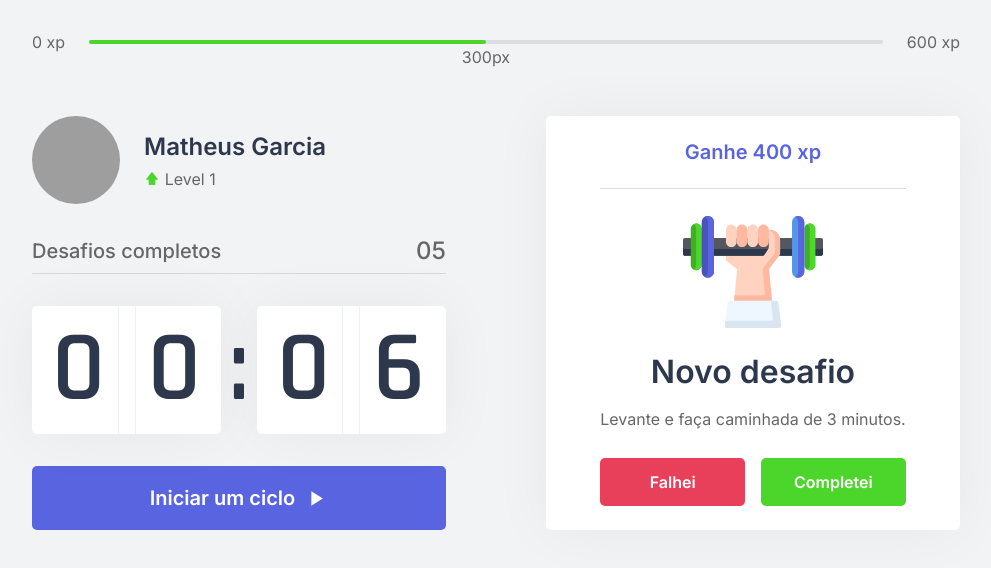
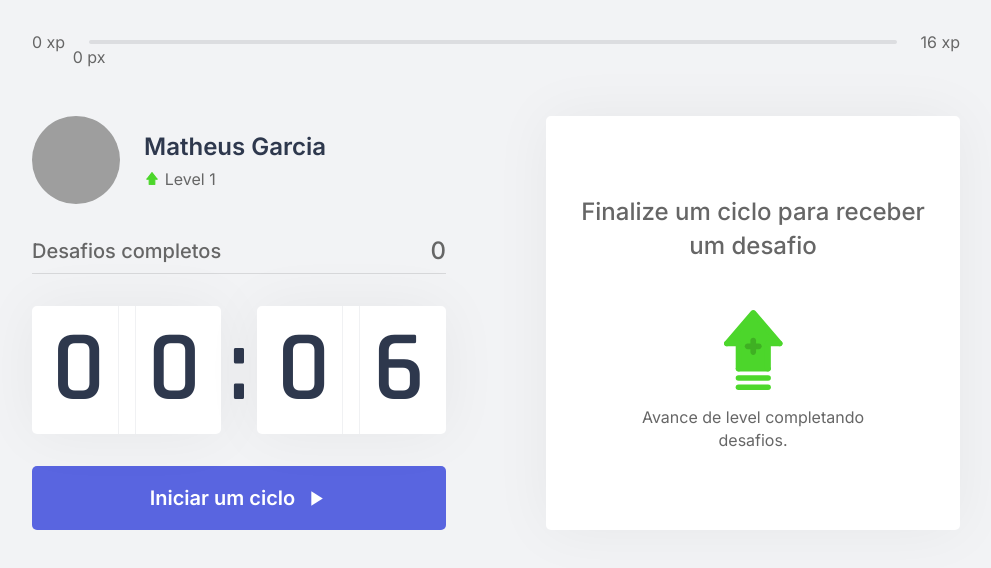
Before and after one commit to garciamendes/Move.it, a Next.js app in the folder frontend-next/: page / in a window 1280 px wide. Shown: the top 568 px of the page, without its empty margins (144-1135 px from the left). Built offline with nearby package versions, Linux system fonts and the light colour scheme; grey boxes are pictures that could not be loaded.

Commit message:
ContextApi completed

```diff
--- a/frontend-next/src/components/ChallengeBox.tsx
+++ b/frontend-next/src/components/ChallengeBox.tsx
@@ -1,24 +1,29 @@
+// React
+import { useContext } from 'react'
+
 // Local
+import { ChallengesContext } from '../contexts/ChallengesContext'
 import styles from '../styles/components/ChallengeBox.module.scss'
 
 export function ChallengeBox() {
-  const hasActiveChallenge = true
+  const { activeChallenge, resetChallenge } = useContext(ChallengesContext)
 
   return (
     <div className={styles.challengeBoxContainer}>
-      { hasActiveChallenge ? (
+      { activeChallenge ? (
 
         <div className={styles.challengeActive}>
-          <header>Ganhe 400 xp</header>
+          <header>Ganhe {activeChallenge.amount} xp</header>
           <main>
-            <img src="../../assets/icons/body.svg" alt=""/>
+            <img src={`../../assets/icons/${activeChallenge.type}.svg`} alt=""/>
             <strong>Novo desafio</strong>
-            <p>Levante e faça caminhada de 3 minutos.</p>
+            <p>{activeChallenge.description}</p>
           </main>
           <footer>
             <button
               type='button'
               className={styles.challengeFailedButton}
+              onClick={resetChallenge}
             >
               Falhei
             </button>
--- a/frontend-next/src/components/CompletedChallenges.tsx
+++ b/frontend-next/src/components/CompletedChallenges.tsx
@@ -1,11 +1,17 @@
+// React
+import { useContext } from 'react'
+
 // Local
 import styles from '../styles/components/CompletedChallenges.module.scss'
+import { ChallengesContext } from '../contexts/ChallengesContext'
 
 export function CompletedChallenges() {
+  const { challengesCompleted } = useContext(ChallengesContext)
+
   return (
     <div className={styles.completedChallengesContainer}>
       <span>Desafios completos</span>
-      <span>05</span>
+      <span>{challengesCompleted}</span>
     </div>
   )
 }
--- a/frontend-next/src/components/Countdown.tsx
+++ b/frontend-next/src/components/Countdown.tsx
@@ -1,5 +1,5 @@
 // React
-import { useState, useEffect } from 'react'
+import { useState, useEffect, useContext } from 'react'
 
 // Third party
 import { FcApproval } from 'react-icons/fc'
@@ -8,11 +8,14 @@ import { IoMdClose } from 'react-icons/io'
 
 // Local
 import styles from '../styles/components/Countdown.module.scss'
+import { ChallengesContext } from '../contexts/ChallengesContext'
 
 // javascript
 let countdownTimeout: NodeJS.Timeout
 
 export function Countdown() {
+  const { startNewChallenge } = useContext(ChallengesContext)
+
   const [time, setTime] = useState(.1 * 60)
   const [isActive, setIsActive] = useState(false)
   const [hasFinished, setHasFinished] = useState(false)
@@ -42,6 +45,7 @@ export function Countdown() {
     } else if (isActive && time == 0) {
       setHasFinished(true)
       setIsActive(false)
+      startNewChallenge()
     }
   }, [isActive, time])
 
--- a/frontend-next/src/components/ExperienceBar.tsx
+++ b/frontend-next/src/components/ExperienceBar.tsx
@@ -1,18 +1,26 @@
+// React
+import { useContext } from 'react'
+
 // Local
 import styles from '../styles/components/ExperienceBar.module.scss'
+import { ChallengesContext } from '../contexts/ChallengesContext'
 
 export function ExperienceBar() {
+  const { currentExperience, experienceToNextLevel } = useContext(ChallengesContext)
+
+  const porcentToNextLevel = Math.round(currentExperience * 100) / experienceToNextLevel
+
   return (
     <header className={styles.experienceBar}>
       <span>0 xp</span>
       <div className={styles.progressBar}>
-        <div style={{ width: '50%' }} />
+        <div style={{ width: `${porcentToNextLevel}%` }} />
 
-        <span className={styles.currentExperience} style={{ left: '50%' }}>
-          300px
+        <span className={styles.currentExperience} style={{ left: `${porcentToNextLevel}%` }}>
+          {currentExperience} px
         </span>
       </div>
-      <span>600 xp</span>
+      <span>{experienceToNextLevel} xp</span>
     </header>
   )
 }
--- /dev/null
+++ b/frontend-next/src/contexts/ChallengesContext.tsx
@@ -0,0 +1,66 @@
+// React
+import { createContext, ReactNode, useState } from 'react'
+
+// Local
+import challenges from '../../challenges.json'
+
+interface Challenge {
+  type: 'body' | 'eye'
+  description: string
+  amount: number
+}
+
+interface ChallengesContextData {
+  level: number
+  currentExperience: number
+  challengesCompleted: number
+  activeChallenge: Challenge
+  experienceToNextLevel: number,
+  startNewChallenge: () => void
+  resetChallenge: () => void
+}
+
+interface ChallengesProviderProps {
+  children: ReactNode
+}
+
+export const ChallengesContext = createContext({} as ChallengesContextData)
+
+export function ChallengesProvider({ children }: ChallengesProviderProps) {
+  const [level, setLevel] = useState(0)
+  const [currentExperience, setCurrentExperience] = useState(0)
+  const [challengesCompleted, setChallengesCompleted] = useState(0)
+
+  const [activeChallenge, setActiveChallenge] = useState(null)
+
+  const experienceToNextLevel = Math.pow((level + 1) * 4, 2)
+
+  function startNewChallenge() {
+    const randomChallengeIndex = Math.floor(Math.random() * challenges.length)
+    const challenge = challenges[randomChallengeIndex]
+
+    setActiveChallenge(challenge)
+  }
+
+  function resetChallenge() {
+    setActiveChallenge(null)
+  }
+
+  return (
+    <ChallengesContext.Provider
+      value={{
+        level,
+        currentExperience,
+        challengesCompleted,
+        activeChallenge,
+        experienceToNextLevel,
+
+        // Funções
+        startNewChallenge,
+        resetChallenge,
+      }}
+    >
+      {children}
+    </ChallengesContext.Provider>
+  )
+}
--- a/frontend-next/src/pages/_app.tsx
+++ b/frontend-next/src/pages/_app.tsx
@@ -1,8 +1,13 @@
 // Local
 import '../styles/global.scss'
+import { ChallengesProvider } from '../contexts/ChallengesContext'
 
 function MyApp({ Component, pageProps }) {
-  return <Component {...pageProps} />
+  return (
+    <ChallengesProvider>
+      <Component {...pageProps} />
+    </ChallengesProvider>
+  )
 }
 
 export default MyApp
```
